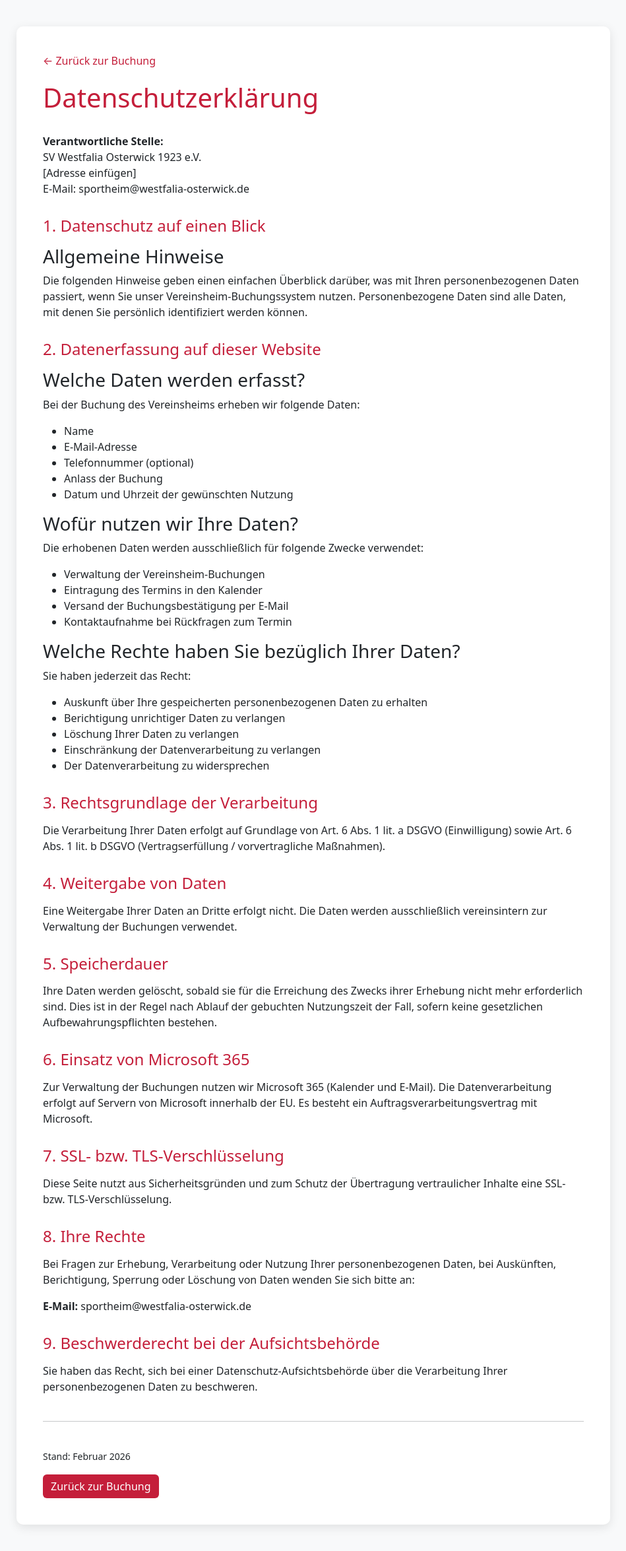
After one commit to Crunchcow/Vereinsheimbuchung, a FastAPI app: template backend/app/templates/datenschutz.html in a window 1280 px wide. The commit adds this page. Shown: the whole page at 66% size, without its empty margins (165-1114 px from the left). Run offline with FastAPI, Linux system fonts and the light colour scheme; the template is opened without the code that fills it, so the values that code supplies are empty.

Commit message:
Änderung an der Größe der Schriftart in success.html, um die Lesbarkeit zu verbessern. Außerdem wurden die Umgebungsvariablen in der .env-Datei aktualisiert und die Datenschutzseite hinzugefügt. Zusätzlich wurde die Authentifizierungsmethode in auth.py angepasst, um die Umgebungsvariablen korrekt zu laden. In index.html wurde der Text des Buchungsbuttons geändert, um klarer zu kommunizieren, dass es sich um eine Buchung handelt.

```diff
--- a/backend/app/main.py
+++ b/backend/app/main.py
@@ -21,6 +21,10 @@ async def get_client(token: str = Depends(auth.get_token)):
 async def index(request: Request):
     # simple landing page with booking form
     return templates.TemplateResponse("index.html", {"request": request})
+
+@app.get("/datenschutz", response_class=HTMLResponse)
+async def datenschutz(request: Request):
+    return templates.TemplateResponse("datenschutz.html", {"request": request})
 
 @app.get("/api/availability")
 async def get_daily_availability(date: str, client=Depends(get_client)):
--- /dev/null
+++ b/backend/app/templates/datenschutz.html
@@ -0,0 +1,115 @@
+<!DOCTYPE html>
+<html lang="de">
+<head>
+    <meta charset="UTF-8">
+    <meta name="viewport" content="width=device-width, initial-scale=1.0">
+    <title>Datenschutzerklärung - SV Westfalia Osterwick</title>
+    <link href="https://cdn.jsdelivr.net/npm/bootstrap@5.3.0/dist/css/bootstrap.min.css" rel="stylesheet">
+    <style>
+        body {
+            background: #f8f9fa;
+            padding: 40px 20px;
+        }
+        .container {
+            max-width: 900px;
+            background: white;
+            padding: 40px;
+            border-radius: 10px;
+            box-shadow: 0 4px 15px rgba(0,0,0,0.1);
+        }
+        h1 {
+            color: #c41e3a;
+            margin-bottom: 30px;
+        }
+        h2 {
+            color: #c41e3a;
+            font-size: 1.5rem;
+            margin-top: 30px;
+            margin-bottom: 15px;
+        }
+        .back-link {
+            display: inline-block;
+            margin-bottom: 20px;
+            color: #c41e3a;
+            text-decoration: none;
+        }
+        .back-link:hover {
+            text-decoration: underline;
+        }
+    </style>
+</head>
+<body>
+    <div class="container">
+        <a href="/" class="back-link">&larr; Zurück zur Buchung</a>
+
+        <h1>Datenschutzerklärung</h1>
+
+        <p><strong>Verantwortliche Stelle:</strong><br>
+        SV Westfalia Osterwick 1923 e.V.<br>
+        [Adresse einfügen]<br>
+        E-Mail: sportheim@westfalia-osterwick.de</p>
+
+        <h2>1. Datenschutz auf einen Blick</h2>
+        <h3>Allgemeine Hinweise</h3>
+        <p>Die folgenden Hinweise geben einen einfachen Überblick darüber, was mit Ihren personenbezogenen Daten passiert, wenn Sie unser Vereinsheim-Buchungssystem nutzen. Personenbezogene Daten sind alle Daten, mit denen Sie persönlich identifiziert werden können.</p>
+
+        <h2>2. Datenerfassung auf dieser Website</h2>
+        <h3>Welche Daten werden erfasst?</h3>
+        <p>Bei der Buchung des Vereinsheims erheben wir folgende Daten:</p>
+        <ul>
+            <li>Name</li>
+            <li>E-Mail-Adresse</li>
+            <li>Telefonnummer (optional)</li>
+            <li>Anlass der Buchung</li>
+            <li>Datum und Uhrzeit der gewünschten Nutzung</li>
+        </ul>
+
+        <h3>Wofür nutzen wir Ihre Daten?</h3>
+        <p>Die erhobenen Daten werden ausschließlich für folgende Zwecke verwendet:</p>
+        <ul>
+            <li>Verwaltung der Vereinsheim-Buchungen</li>
+            <li>Eintragung des Termins in den Kalender</li>
+            <li>Versand der Buchungsbestätigung per E-Mail</li>
+            <li>Kontaktaufnahme bei Rückfragen zum Termin</li>
+        </ul>
+
+        <h3>Welche Rechte haben Sie bezüglich Ihrer Daten?</h3>
+        <p>Sie haben jederzeit das Recht:</p>
+        <ul>
+            <li>Auskunft über Ihre gespeicherten personenbezogenen Daten zu erhalten</li>
+            <li>Berichtigung unrichtiger Daten zu verlangen</li>
+            <li>Löschung Ihrer Daten zu verlangen</li>
+            <li>Einschränkung der Datenverarbeitung zu verlangen</li>
+            <li>Der Datenverarbeitung zu widersprechen</li>
+        </ul>
+
+        <h2>3. Rechtsgrundlage der Verarbeitung</h2>
+        <p>Die Verarbeitung Ihrer Daten erfolgt auf Grundlage von Art. 6 Abs. 1 lit. a DSGVO (Einwilligung) sowie Art. 6 Abs. 1 lit. b DSGVO (Vertragserfüllung / vorvertragliche Maßnahmen).</p>
+
+        <h2>4. Weitergabe von Daten</h2>
+        <p>Eine Weitergabe Ihrer Daten an Dritte erfolgt nicht. Die Daten werden ausschließlich vereinsintern zur Verwaltung der Buchungen verwendet.</p>
+
+        <h2>5. Speicherdauer</h2>
+        <p>Ihre Daten werden gelöscht, sobald sie für die Erreichung des Zwecks ihrer Erhebung nicht mehr erforderlich sind. Dies ist in der Regel nach Ablauf der gebuchten Nutzungszeit der Fall, sofern keine gesetzlichen Aufbewahrungspflichten bestehen.</p>
+
+        <h2>6. Einsatz von Microsoft 365</h2>
+        <p>Zur Verwaltung der Buchungen nutzen wir Microsoft 365 (Kalender und E-Mail). Die Datenverarbeitung erfolgt auf Servern von Microsoft innerhalb der EU. Es besteht ein Auftragsverarbeitungsvertrag mit Microsoft.</p>
+
+        <h2>7. SSL- bzw. TLS-Verschlüsselung</h2>
+        <p>Diese Seite nutzt aus Sicherheitsgründen und zum Schutz der Übertragung vertraulicher Inhalte eine SSL- bzw. TLS-Verschlüsselung.</p>
+
+        <h2>8. Ihre Rechte</h2>
+        <p>Bei Fragen zur Erhebung, Verarbeitung oder Nutzung Ihrer personenbezogenen Daten, bei Auskünften, Berichtigung, Sperrung oder Löschung von Daten wenden Sie sich bitte an:</p>
+        <p><strong>E-Mail:</strong> sportheim@westfalia-osterwick.de</p>
+
+        <h2>9. Beschwerderecht bei der Aufsichtsbehörde</h2>
+        <p>Sie haben das Recht, sich bei einer Datenschutz-Aufsichtsbehörde über die Verarbeitung Ihrer personenbezogenen Daten zu beschweren.</p>
+
+        <hr style="margin: 40px 0;">
+
+        <p><small>Stand: Februar 2026</small></p>
+
+        <a href="/" class="btn btn-primary" style="background: #c41e3a; border: none;">Zurück zur Buchung</a>
+    </div>
+</body>
+</html>
```
Also changed, not shown: backend/app/calendar.py (+28 -3 lines), backend/app/templates/index.html (+98 -21 lines).
